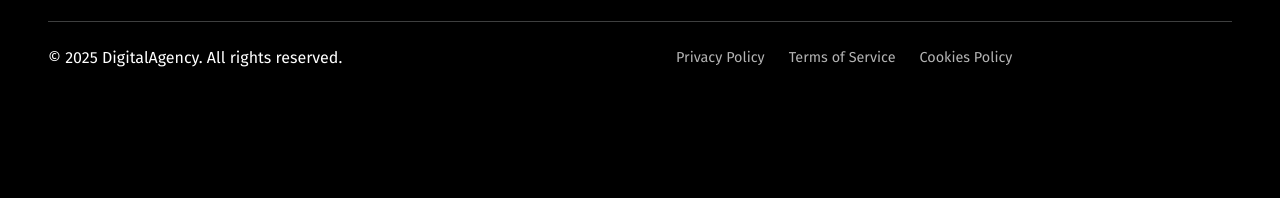
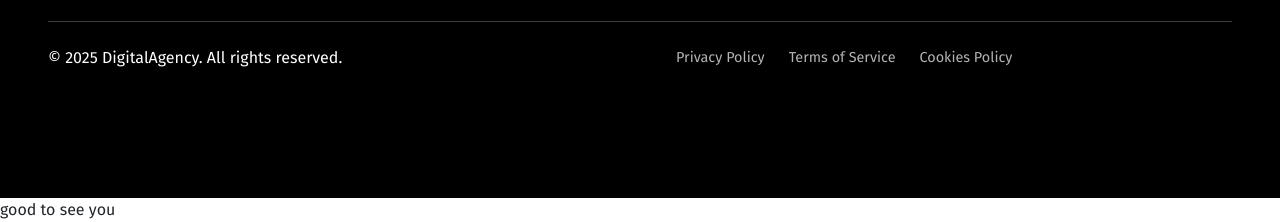
Before and after one commit to psaipavan/DigitalAgencyHyderabad, a plain HTML site: page index.html in a window 1280 px wide. Shown: the part 3852-4074 px from the top of the page. Before the commit the page ends 4050 px from the top, so only its background shows below. Drawn offline with nearby package versions, Linux system fonts and the light colour scheme.

Commit message:
the measafe

```diff
--- a/index.html
+++ b/index.html
@@ -344,6 +344,8 @@
 </footer>
 
 
+<footer>good to see you </footer>
+
 
 <script>
 document.addEventListener('DOMContentLoaded', function() {
```
